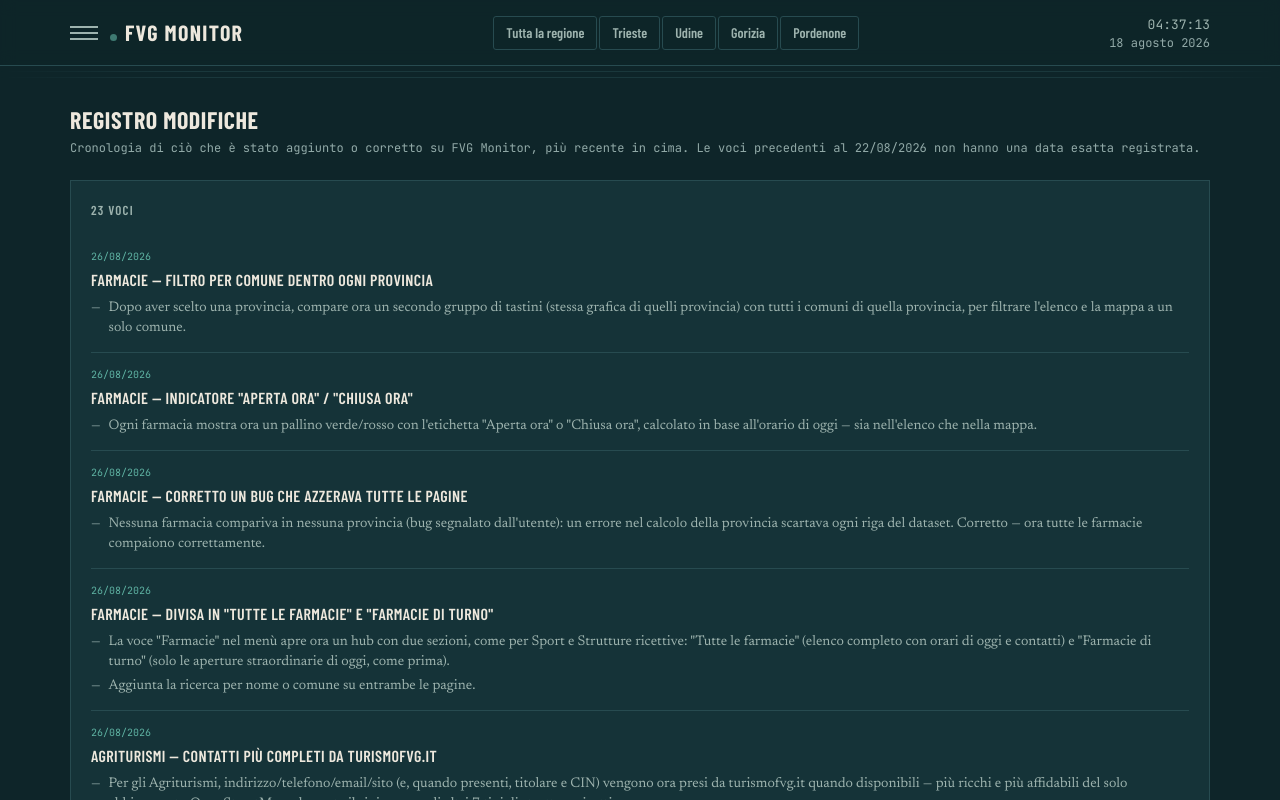
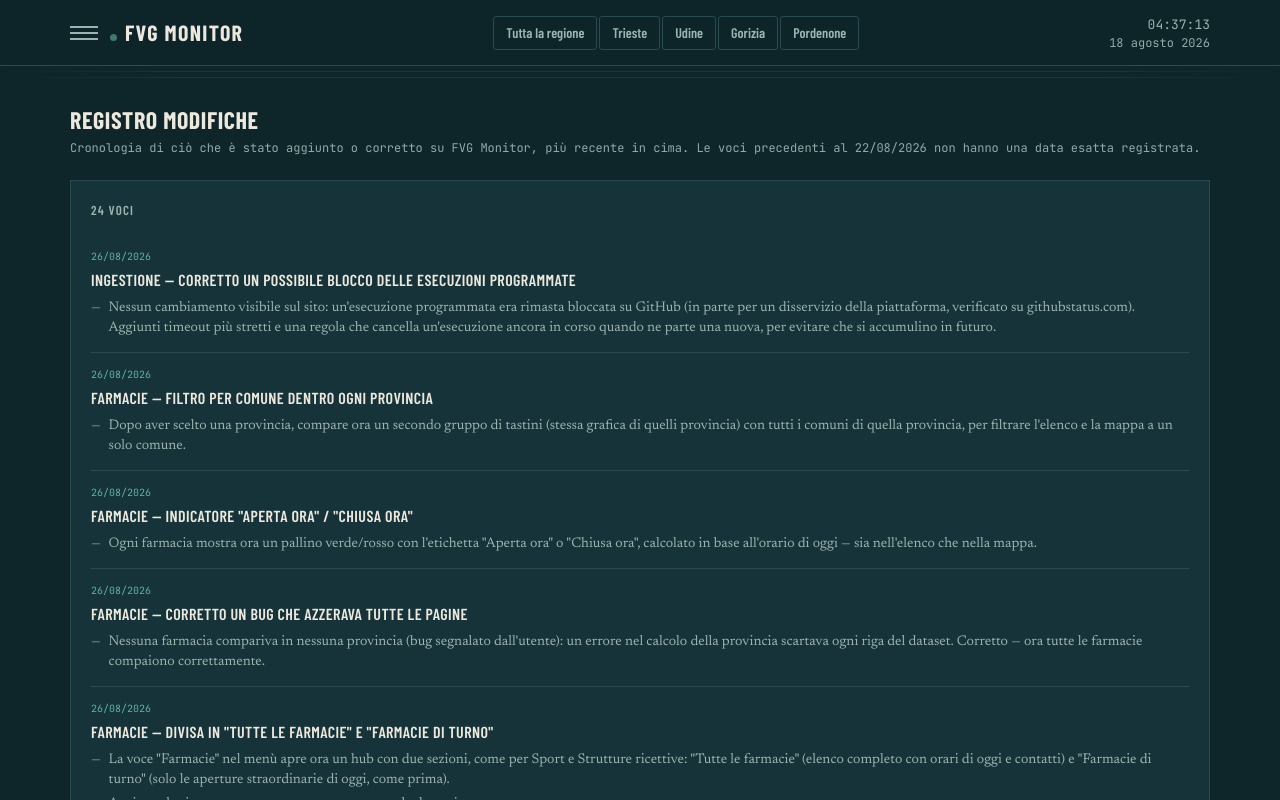
Before and after one commit to FVG-codex/FVG-Monitor, a Next.js app: page /changelog in a window 1280 px wide. Shown: the top 800 px of the page. Built offline with nearby package versions, Linux system fonts and the light colour scheme.

Commit message:
FIX farmacie 5

```diff
--- a/lib/changelog.ts
+++ b/lib/changelog.ts
@@ -20,6 +20,13 @@ export type VoceChangelog = {
 };
 
 export const CHANGELOG: VoceChangelog[] = [
+  {
+    data: "26/08/2026",
+    titolo: "Ingestione — corretto un possibile blocco delle esecuzioni programmate",
+    dettagli: [
+      "Nessun cambiamento visibile sul sito: un'esecuzione programmata era rimasta bloccata su GitHub (in parte per un disservizio della piattaforma, verificato su githubstatus.com). Aggiunti timeout più stretti e una regola che cancella un'esecuzione ancora in corso quando ne parte una nuova, per evitare che si accumulino in futuro.",
+    ],
+  },
   {
     data: "26/08/2026",
     titolo: "Farmacie — filtro per comune dentro ogni provincia",
```
Also changed, not shown: scripts/ingest-light.mjs (+18 -1 lines), 2 other files (tests, documents, lock files or other folders).
